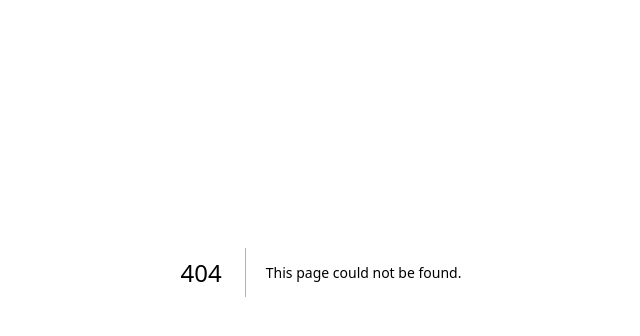
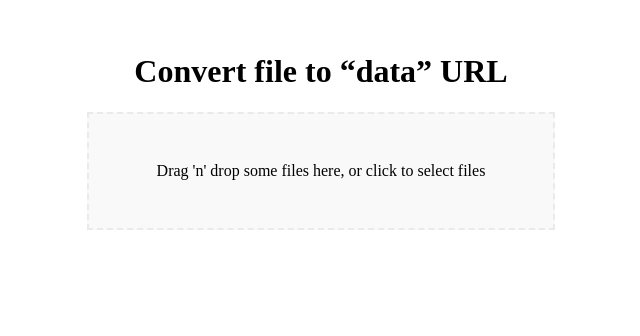
Before and after one commit to Aikain/Tools, a Next.js app: page /dataurl in a window 1280 px wide. Before the commit this address had no page. Shown: the part 128-464 px from the top of the page, without its empty margins (319-959 px from the left). Built offline with nearby package versions, Linux system fonts and the light colour scheme.

Commit message:
Add data url -tool

```diff
--- a/package.json
+++ b/package.json
@@ -22,6 +22,8 @@
         "next": "15.1.1",
         "react": "^19.0.0",
         "react-dom": "^19.0.0",
+        "react-dropzone": "^14.3.5",
+        "react-transition-group": "^4.4.5",
         "sass": "^1.83.0"
     },
     "devDependencies": {
@@ -32,6 +34,7 @@
         "@types/node": "^20",
         "@types/react": "^19",
         "@types/react-dom": "^19",
+        "@types/react-transition-group": "^4.4.12",
         "doiuse": "^6.0.5",
         "eslint": "^9",
         "eslint-config-next": "15.1.1",
--- /dev/null
+++ b/src/app/dataurl/page.tsx
@@ -0,0 +1,19 @@
+import type { Metadata } from 'next';
+
+import DataURL from '@/components/dataurl';
+
+import styles from './styles.module.scss';
+
+export const metadata: Metadata = {
+    title: 'Convert file to “data” URL - Simple web tools',
+    description: 'Convert the file to a "data" URL according to RFC2397-standard directly in your browser',
+};
+
+const Page = () => (
+    <div className={styles.page}>
+        <h1>Convert file to &ldquo;data&rdquo; URL</h1>
+        <DataURL />
+    </div>
+);
+
+export default Page;
--- /dev/null
+++ b/src/app/dataurl/styles.module.scss
@@ -0,0 +1,8 @@
+.page {
+    display: flex;
+    flex-direction: column;
+    align-items: center;
+
+    padding-top: 20vh;
+
+}
--- /dev/null
+++ b/src/components/dataurl/index.tsx
@@ -0,0 +1,80 @@
+'use client';
+
+import { RefObject, createRef, useCallback, useState } from 'react';
+import { useDropzone } from 'react-dropzone';
+import { CSSTransition, TransitionGroup } from 'react-transition-group';
+
+import ContentCopyIcon from '@/icons/content-copy.svg';
+
+import styles from './styles.module.scss';
+
+type DataUrlFile = {
+    name: string;
+    dataUrl: string;
+    nodeRef: RefObject<HTMLDivElement | null>;
+};
+
+const Dataurl = () => {
+    const [dataUrls, setDataUrls] = useState<DataUrlFile[]>([]);
+
+    const onDrop = useCallback((acceptedFiles: File[]) => {
+        acceptedFiles.forEach((file) => {
+            const reader = new FileReader();
+
+            reader.onload = () => {
+                setDataUrls((old) => [
+                    ...old,
+                    { name: file.name, dataUrl: reader.result as string, nodeRef: createRef() },
+                ]);
+            };
+
+            reader.readAsDataURL(file);
+        });
+    }, []);
+
+    const { getRootProps, getInputProps, isDragActive } = useDropzone({ onDrop });
+
+    const handleCopyToClipboard = (dataUrl: string) => {
+        void navigator.clipboard.writeText(dataUrl);
+    };
+
+    return (
+        <div className={styles.layout}>
+            <div {...getRootProps({ className: styles.dropzone })}>
+                <input {...getInputProps()} />
+                {isDragActive ? (
+                    <p>Drop the files here ...</p>
+                ) : (
+                    <p>Drag &apos;n&apos; drop some files here, or click to select files</p>
+                )}
+            </div>
+
+            <TransitionGroup component='div' className={styles.dataUrls}>
+                {dataUrls.map(({ dataUrl, name, nodeRef }, index) => (
+                    <CSSTransition
+                        key={index}
+                        nodeRef={nodeRef}
+                        timeout={500}
+                        classNames={{ enter: styles.itemEnter, enterActive: styles.itemEnterActive }}>
+                        <div className={styles.item} ref={nodeRef}>
+                            <div className={styles.header}>
+                                <span className={styles.name}>{name}</span>
+                                <div
+                                    className={styles.copy}
+                                    onClick={() => handleCopyToClipboard(dataUrl)}
+                                    aria-label='Copy to clipboard'>
+                                    <ContentCopyIcon />
+                                </div>
+                            </div>
+                            <span className={styles.dataUrl} onClick={() => handleCopyToClipboard(dataUrl)}>
+                                {dataUrl}
+                            </span>
+                        </div>
+                    </CSSTransition>
+                ))}
+            </TransitionGroup>
+        </div>
+    );
+};
+
+export default Dataurl;
--- /dev/null
+++ b/src/components/dataurl/styles.module.scss
@@ -0,0 +1,118 @@
+@use 'sass:color';
+@use '@/styles/variables';
+
+.layout {
+    display: flex;
+    flex-direction: column;
+    align-items: center;
+    gap: 2rem;
+
+    .dropzone {
+        display: flex;
+        flex-direction: column;
+        align-items: center;
+
+        outline: none;
+        transition: border 0.24s ease-in-out;
+
+        padding: 2rem;
+
+        border: 2px dashed variables.$grey;
+        background-color: color.adjust(variables.$light-grey, $alpha: -0.4);
+
+        text-align: center;
+        cursor: pointer;
+
+        width: 400px;
+
+        &:hover,
+        &.dragActive {
+            border-color: variables.$dark-grey;
+            background-color: color.adjust(variables.$light-grey, $alpha: -0.2);
+        }
+    }
+
+    .dataUrls {
+        display: flex;
+        flex-direction: column-reverse;
+        gap: 0.5rem;
+
+        .itemEnter {
+            height: 0;
+            opacity: 0;
+        }
+
+        .itemEnterActive {
+            height: 7rem;
+            opacity: 1;
+            transition: all 500ms ease-in;
+        }
+
+        .item {
+            background: variables.$light-grey;
+            padding: 1rem;
+            border-radius: 1rem;
+
+            width: 400px;
+
+            overflow: hidden;
+            line-height: 1.25rem;
+
+            .header {
+                display: flex;
+                flex-direction: row;
+                justify-content: space-between;
+                align-items: center;
+                gap: .5rem;
+
+                margin: -1rem -1rem 0 -1rem;
+                padding: 1rem;
+
+                background: variables.$grey;
+                border-top-left-radius: 1rem;
+                border-top-right-radius: 1rem;
+
+                width: 100%;
+
+                .name {
+                    font-size: 1.2rem;
+                    font-weight: 600;
+
+                    overflow: hidden;
+                    white-space: nowrap;
+                    text-overflow: ellipsis;
+                }
+
+                .copy {
+                    cursor: pointer;
+                    color: #000000;
+                    transition: color 0.3s ease;
+
+                    &:hover {
+                        color: variables.$dark-grey;
+                    }
+
+                    &:active {
+                        color: variables.$grey;
+                    }
+
+                    svg {
+                        display: block;
+                    }
+                }
+            }
+
+            .dataUrl {
+                display: -webkit-box;
+
+                padding-top: 1rem;
+
+                overflow: hidden;
+                overflow-wrap: anywhere;
+                text-overflow: ellipsis;
+                -webkit-line-clamp: 3;
+                -webkit-box-orient: vertical;
+            }
+        }
+    }
+}
--- /dev/null
+++ b/src/styles/variables.scss
@@ -0,0 +1,5 @@
+// Colors
+
+$light-grey: #f5f5f5;
+$grey: #eaeaea;
+$dark-grey: #555555;
--- a/tsconfig.json
+++ b/tsconfig.json
@@ -19,6 +19,8 @@
             }
         ],
         "paths": {
+            "@/components/*": ["./src/components/*"],
+            "@/icons/*": ["./public/images/icons/*"],
             "@/styles/*": ["./src/styles/*"]
         }
     },
```
Also changed, not shown: public/images/icons/content-copy.svg (added), 1 other file (tests, documents, lock files or other folders).
